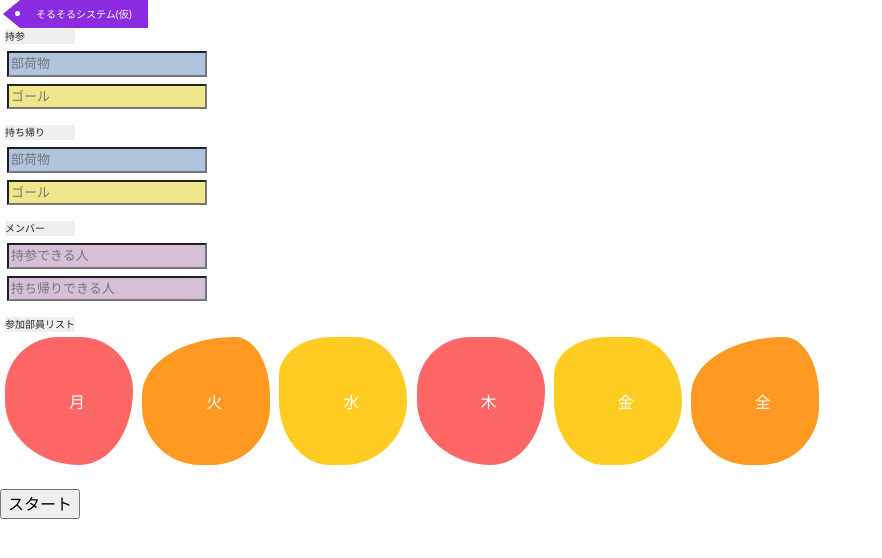
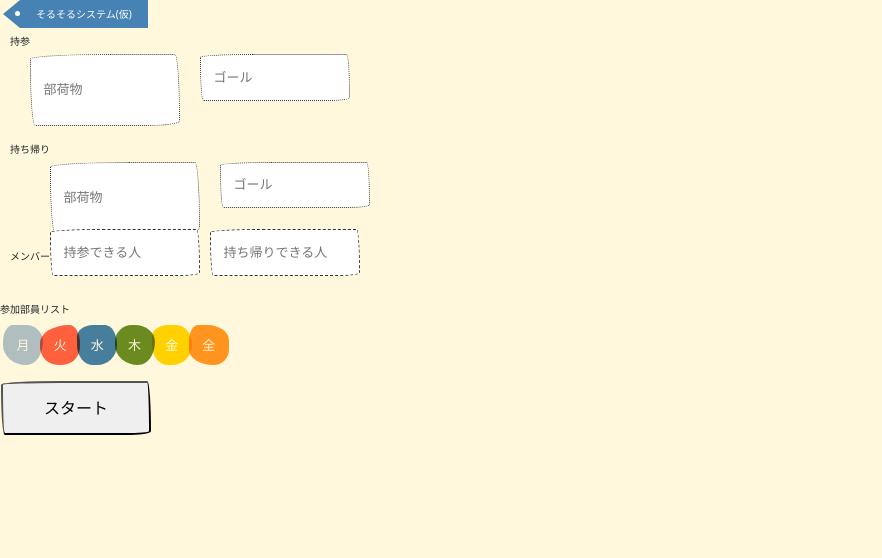
Before and after one commit to solsolsystem/nacchicchi, a plain HTML site: page index.html in a window 1280 px wide. Shown: the whole page, without its empty margins (0-882 px from the left). Drawn offline with nearby package versions, Linux system fonts and the light colour scheme.

Commit message:
Update index.css

```diff
--- a/index.css
+++ b/index.css
@@ -35,6 +35,10 @@ h2:after {
   background: #fff;
 }*/
 
+body{
+	background-color: #fff8dc;
+}
+
 /*タイトル*/
 
 h2 {
@@ -44,7 +48,7 @@ h2 {
   margin-left: 20px;
   padding: 0.5rem 1rem 0.5rem 1rem;
   color: #fff;
-  background: #8a2be2;
+  background: #4682b4;
 }
 
 h2:before {
@@ -54,7 +58,7 @@ h2:before {
   content: '';
   border-width: 14px 17px 14px 0;
   border-style: solid;
-  border-color: transparent #8a2be2 transparent transparent;
+  border-color: transparent #4682b4 transparent transparent;
 }
 
 h2:after {
@@ -78,36 +82,77 @@ h2:after {
 
 
 
-.form-label{
+/*.form-label{
 	display: block;
 	width: 7em;
 	margin: 5px;
 	background: #EFEFEF;
-}
+	border: none;
+}*/
+
 
 .form-control0{
-	display: block;
-	width: 200px;
-	margin: 7px;
-	background: #b0c4de;
+	/*display: block;*/
+	/*width: 200px;
+*/	margin: 20px 10px -20px 0px;
+	background: #ffffff;
+	/*border: none;*/
+	/*border-radius: 20% 20% 20% 20%/70% 70% 70% 70%;*/
 
 }
 
 .form-control1{
-	display: block;
-	width: 200px;
-	margin: 7px;
-	background: #f0e68c;
-
+	/*display: block;
+	width: 200px;*/
+	margin: 20px -4px 5px 10px;
+	background: #ffffff;
+	/*border: none;*/
 }
 
+
 .form-control2{
+	/*display: block;
+	width: 200px;*/
+	margin: -20px 10px 0px 0px;
+	background: #ffffff;
+	/*border: none;*/
+}
+
+.form-control3{
 	display: block;
-	width: 200px;
-	margin: 7px;
-	background: #d8bfd8;
+	width: 80px;
+	margin: -5px 3px 0px;
+	background: #ffffff;
+	/*border: none;*/
+}
 
+
+/*枠お試し*/
+.mb-3 {
+  padding: 10px;
+  display: flex;
+  flex-wrap: wrap;
 }
+input {
+  background: #efefef;
+  border-radius: 240px 15px 100px 15px / 15px 200px 15px 185px;
+  padding: 1%;
+  width: 150px;
+  margin: 1px;
+}
+ {
+  border: 2px inset #333;
+}
+.form-control1 {
+  border: 1px dotted #333;
+}
+.form-control2 {
+  border: 1px dashed #333;
+}
+.form-control0 {
+  border: 1px dotted #333;
+}
+
 
 /*曜日ボタン*/
 
@@ -118,46 +163,46 @@ h2:after {
 .gold,
 .all {
   color: #fff;
-  padding: 5%;
-  width: 70px;
-  height: 60px;
+  padding: 1%;
+  width: 40px;
+  height: 40px;
+  font-size:small;
   text-align: center;
   border: none;
-  margin: 0px 0px 0px 5px;
+  margin: 0px -10px -10px 3px;
   line-height:2px;
-
   mix-blend-mode: multiply;
 }
 
 
 .moon{
-  background: #f66;
-  border-radius: 50% 50% 50% 70%/50% 50% 70% 60%;
+  background: #b0c4de;
+  border-radius: 30% 50% 50% 70%/50% 50% 70% 60%;
 }
 
 .fire{
-	background: #f92;
+	background: #ff6347;
   border-radius: 80% 30% 50% 50%/50%;
 }
 
 .water{
-	background: #fc2;
-  border-radius: 40% 40% 50% 40%/30% 50% 50% 50%;
+	background: #4682b4;
+  border-radius: 40% 30% 50% 40%/30% 50% 50% 50%;
 }
 
 .wood{
-	background: #f66;
-  border-radius: 50% 50% 50% 70%/50% 50% 70% 60%;
+	background: #6b8e23;
+  border-radius: 50% 60% 50% 70%/50% 50% 70% 60%;
 }
 
 .gold{
-	background: #fc2;
+	background: #ffd700;
   border-radius: 40% 40% 50% 40%/30% 50% 50% 50%;
 }
 
 .all{
 	background: #f92;
-  border-radius: 80% 30% 50% 50%/50%;
+  border-radius: 30% 70% 50% 80%/50%;
 }
 
 
```
